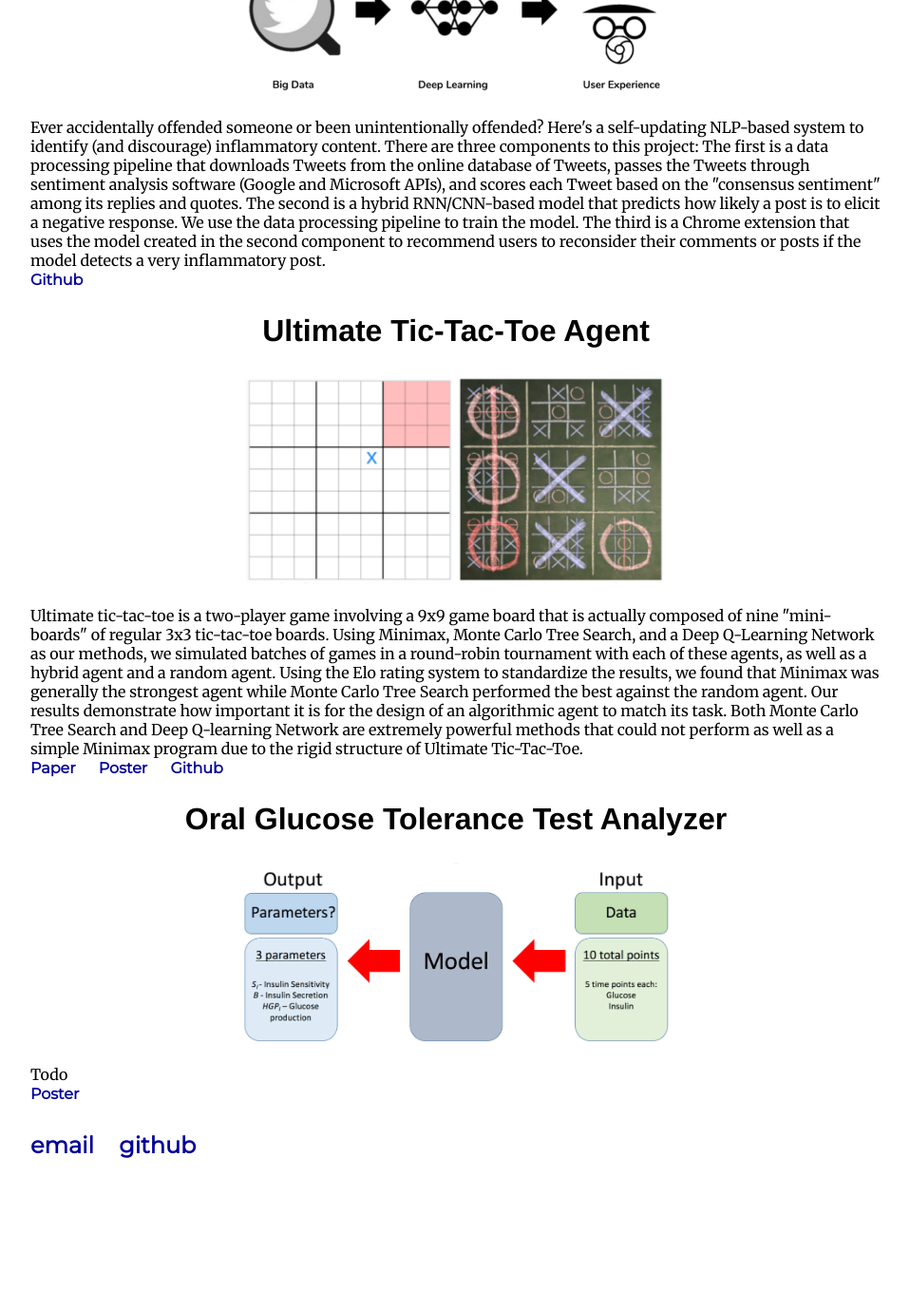
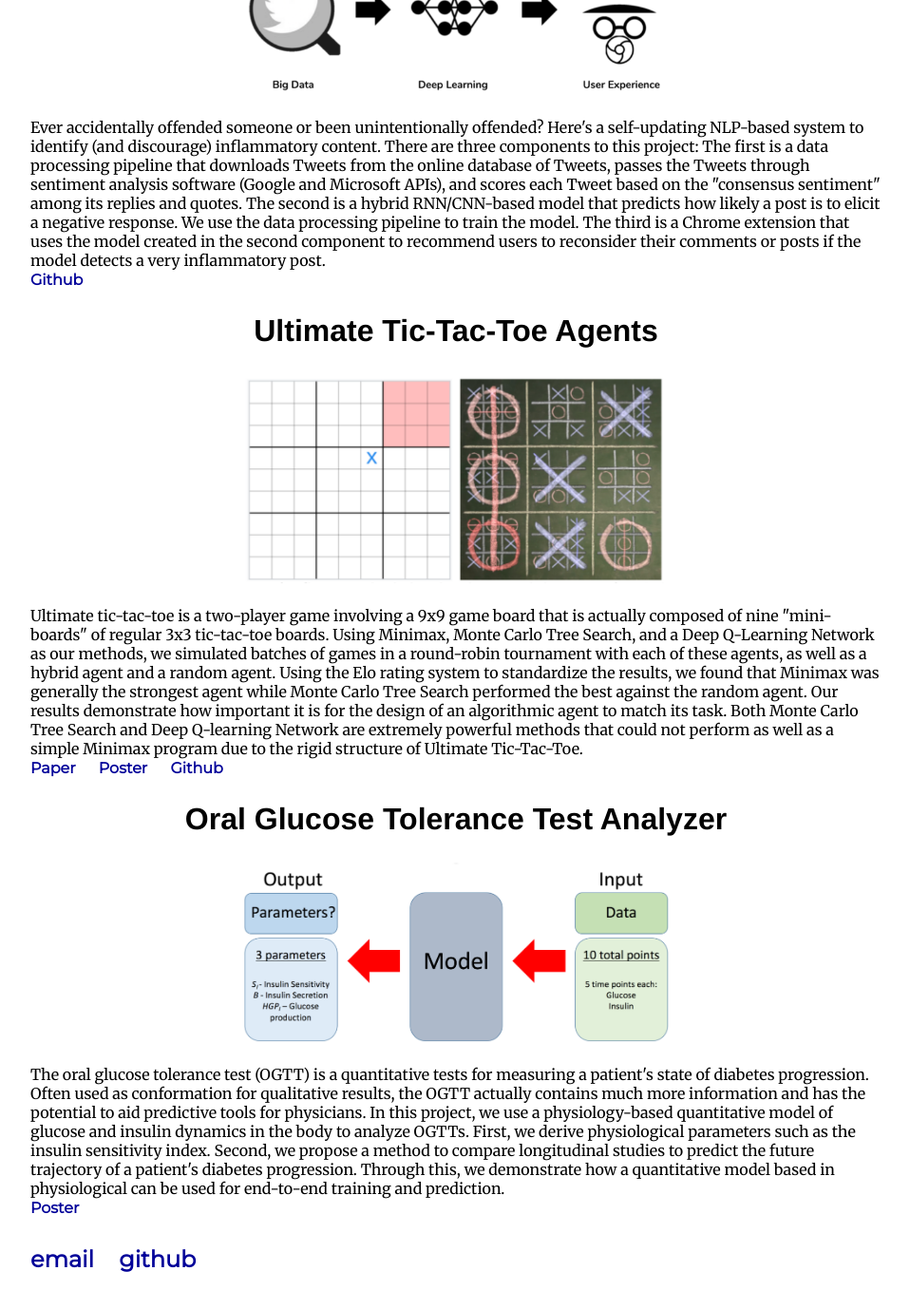
Before and after one commit to philhchen/philhchen.github.io, a Jekyll site: the page built from projects/index.html, in a window 1280 px wide and 1400 px high, scrolled down 1302 px. Shown: the top 1378 px of the window at 95% size, without its empty margins (160-1118 px from the left). Built offline with Jekyll 4.4.1, drawn with Linux system fonts in a browser that asks for light colours; before the commit the page ends 2582 px from its top, so only the background shows below that; some of the changed text lies outside the part shown.

Commit message:
Updated projects

```diff
--- a/projects/index.html
+++ b/projects/index.html
@@ -9,8 +9,8 @@
 			<center><img  src="../img/cluster.png" style="width:50%"></center><br/>
 			Despite its prevalence, Dropout lacks a conclusive explanation behind its regularization effects. In this project, we verify that applying Dropout is akin to training a stochastic neural network. We then analyze the variance across models to quantify the regularization properties of Dropout and explain the observed trends from the stochastic perspective. Subsequently, we propose that the network produces similar nodes to adapt to the stochastic training process, resulting in a clustering phenomenon that reduces model complexity. Our experiments culminate in a compression scheme that converts the trained stochastic network into a smaller, deterministic network for prediction. <br/>
 			<ul2>
-				<li2><a href="../files/cluster-paper.pdf" title="cluster paper">Paper [Best poster award, CS 229 Spr 2019]</a></li2>
-				<li2><a href="../img/cluster-poster.pdf" title="cluster poster">Poster</a></li2>
+				<li2><a href="../files/cluster-paper.pdf" title="cluster paper">Paper</a></li2>
+				<li2><a href="../img/cluster-poster.pdf" title="cluster poster">Poster [Best poster award, CS 229 Spr 2019]</a></li2>
 				<li2><a href="https://youtu.be/YvuiZbnv1s4" title="cluster video">Video</a></li2>
 			</ul2>
 		</p>
@@ -35,7 +35,7 @@
 			</ul2>
 		</p>
 
-		<center><h2>Ultimate Tic-Tac-Toe Agent</h2></center>
+		<center><h2>Ultimate Tic-Tac-Toe Agents</h2></center>
 		<p>
 			<center><img  src="../img/tictactoe.png" style="width:50%"></center><br/>
 			Ultimate tic-tac-toe is a two-player game involving a 9x9 game board that is actually composed of nine "mini-boards" of regular 3x3 tic-tac-toe boards. Using Minimax, Monte Carlo Tree Search, and a Deep Q-Learning Network as our methods, we simulated batches of games in a round-robin tournament with each of these agents, as well as a hybrid agent and a random agent. Using the Elo rating system to standardize the results, we found that Minimax was generally the strongest agent while Monte Carlo Tree Search performed the best against the random agent. Our results demonstrate how important it is for the design of an algorithmic agent to match its task. Both Monte Carlo Tree Search and Deep Q-learning Network are extremely powerful methods that could not perform as well as a simple Minimax program due to the rigid structure of Ultimate Tic-Tac-Toe.<br/>
@@ -49,7 +49,7 @@
 		<center><h2>Oral Glucose Tolerance Test Analyzer</h2></center>
 		<p>
 			<center><img  src="../img/ogtt.png" style="width:50%"></center><br/>
-			Todo <br/>
+			The oral glucose tolerance test (OGTT) is a quantitative tests for measuring a patient's state of diabetes progression. Often used as conformation for qualitative results, the OGTT actually contains much more information and has the potential to aid predictive tools for physicians. In this project, we use a physiology-based quantitative model of glucose and insulin dynamics in the body to analyze OGTTs. First, we derive physiological parameters such as the insulin sensitivity index. Second, we propose a method to compare longitudinal studies to predict the future trajectory of a patient's diabetes progression. Through this, we demonstrate how a quantitative model based in physiological can be used for end-to-end training and prediction. <br/>
 			<ul2>
 				<li2><a href="../img/ogtt-poster.pdf" title="ogtt poster">Poster</a></li2>
 			</ul2>
```
